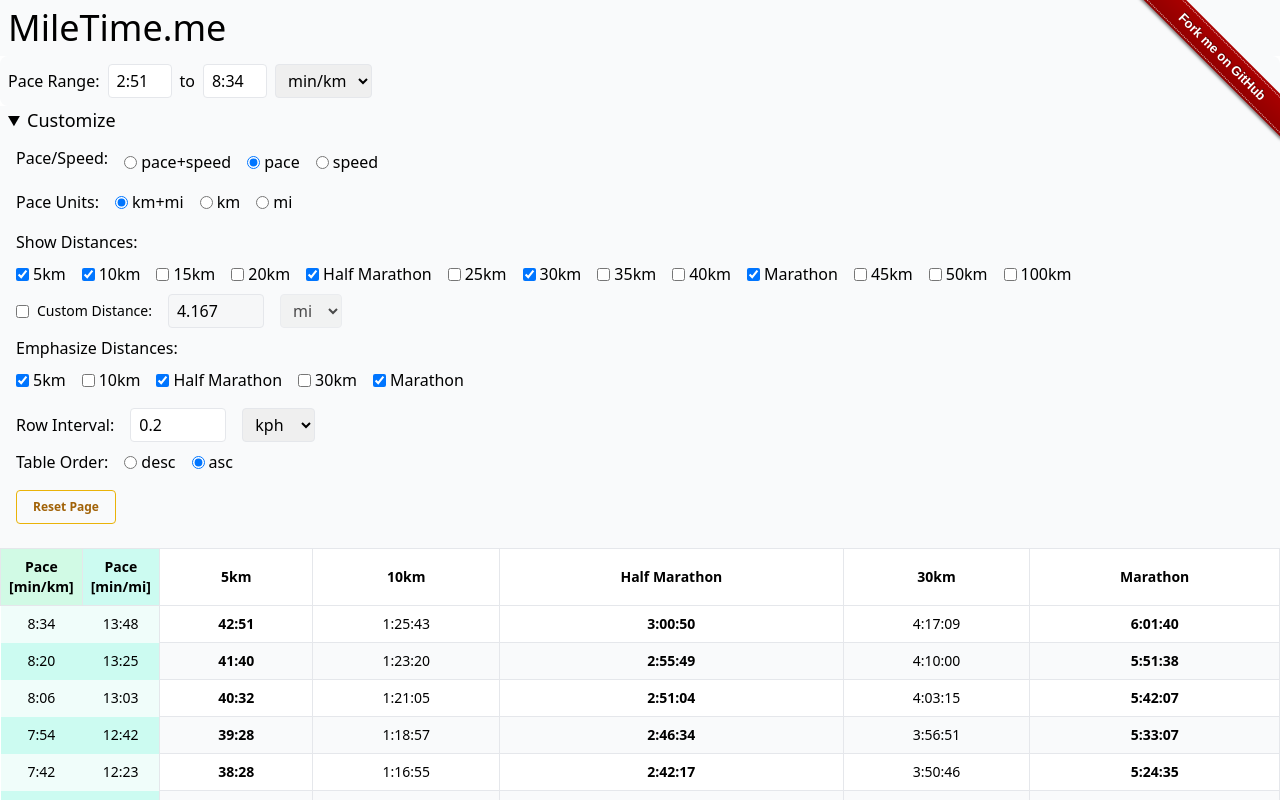
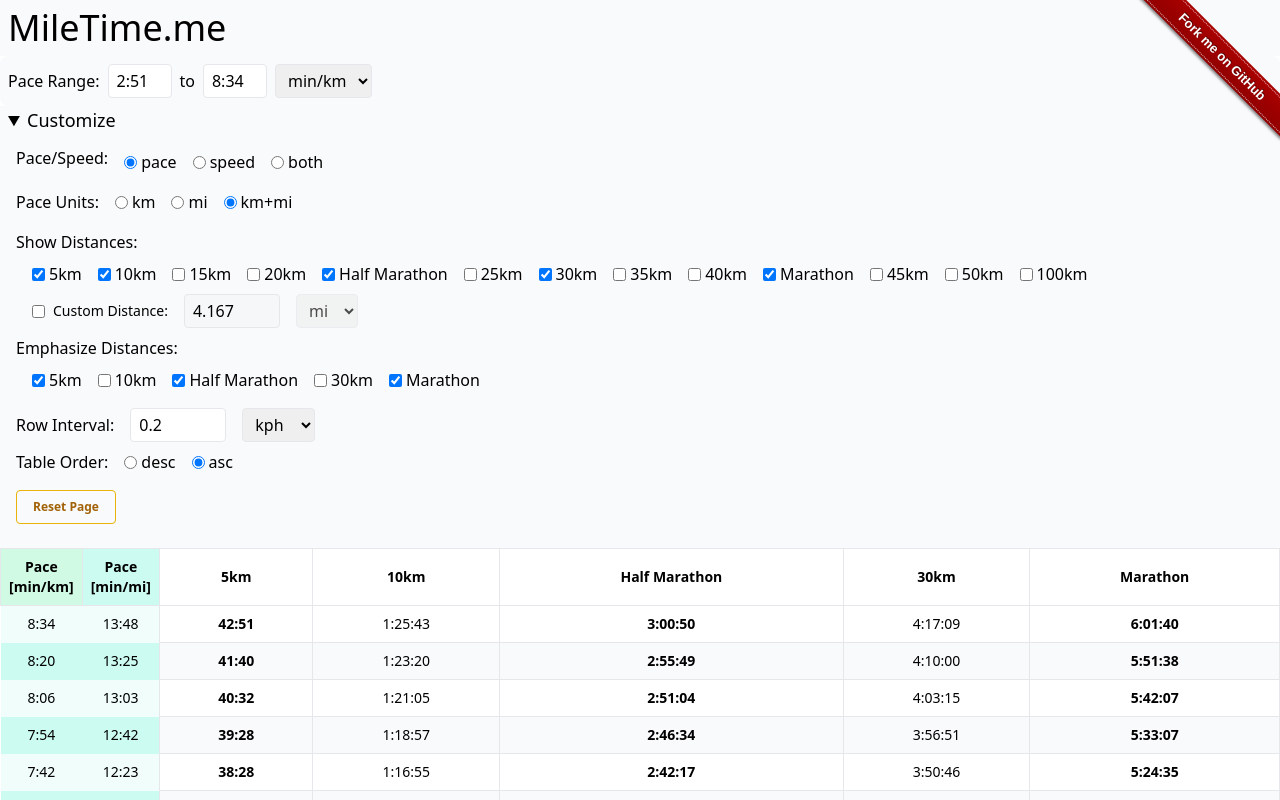
Before and after one commit to jkingsman/MileTime.me, a React (Vite) app: page / in a window 1280 px wide. Both pictures are taken after a click on the heading "Customize". Shown: the top 800 px of the page. Built offline with nearby package versions, Linux system fonts and the light colour scheme.

Commit message:
Indent config options and optimize option layout

```diff
--- a/src/components/pace-calculator.tsx
+++ b/src/components/pace-calculator.tsx
@@ -249,16 +249,6 @@
         <div className="mt-0 flex items-center gap-4 space-y-2 p-2">
           <label className="text-md font-medium">Pace/Speed:</label>
           <div className="flex flex-wrap items-center gap-4">
-            <label htmlFor="paceAndSpeed" className="flex items-center gap-1">
-              <input
-                id="paceAndSpeed"
-                type="radio"
-                value="both"
-                checked={paceDisplay === 'both'}
-                onChange={(e) => setPaceDisplay(e.target.value)}
-              />
-              pace+speed
-            </label>
             <label htmlFor="pace" className="flex items-center gap-1">
               <input
                 id="pace"
@@ -279,6 +269,16 @@
               />
               speed
             </label>
+            <label htmlFor="paceAndSpeed" className="flex items-center gap-1">
+              <input
+                id="paceAndSpeed"
+                type="radio"
+                value="both"
+                checked={paceDisplay === 'both'}
+                onChange={(e) => setPaceDisplay(e.target.value)}
+              />
+              both
+            </label>
           </div>
         </div>
 
@@ -286,16 +286,6 @@
         <div className="mt-0 flex items-center gap-4 p-2">
           <label className="text-md font-medium">Pace Units:</label>
           <div className="flex flex-wrap gap-4">
-            <label htmlFor="paceBoth" className="flex items-center gap-1">
-              <input
-                id="paceBoth"
-                type="radio"
-                value="both"
-                checked={paceDisplayUnit === 'both'}
-                onChange={(e) => setpaceDisplayUnit(e.target.value)}
-              />
-              km+mi
-            </label>
             <label htmlFor="paceKm" className="flex items-center gap-1">
               <input
                 id="paceKm"
@@ -316,13 +306,23 @@
               />
               mi
             </label>
+            <label htmlFor="paceBoth" className="flex items-center gap-1">
+              <input
+                id="paceBoth"
+                type="radio"
+                value="both"
+                checked={paceDisplayUnit === 'both'}
+                onChange={(e) => setpaceDisplayUnit(e.target.value)}
+              />
+              km+mi
+            </label>
           </div>
         </div>
 
         {/* Distance Selection */}
         <div className="mt-0 gap-4 space-y-2 p-2">
           <label className="text-md block font-medium">Show Distances:</label>
-          <div className="flex flex-wrap gap-4">
+          <div className="ml-4 flex flex-wrap gap-4">
             {STANDARD_DISTANCES.map((dist) => (
               <label key={dist.id} className="flex items-center gap-1">
                 <input
@@ -337,7 +337,7 @@
           </div>
 
           {/* Custom Distance */}
-          <div className="flex items-center gap-4">
+          <div className="ml-4 flex items-center gap-4">
             <label className="flex items-center gap-2">
               <input
                 aria-label="Custom distance enable"
@@ -387,7 +387,7 @@
           {/* Distance Emphasis */}
           <div className="space-y-2">
             <label className="text-md block font-medium">Emphasize Distances:</label>
-            <div className="flex flex-wrap gap-4">
+            <div className="ml-4 flex flex-wrap gap-4">
               {STANDARD_DISTANCES.filter((dist) => selectedDistances.has(dist.id)).map((dist) => (
                 <label key={dist.id} className="flex items-center gap-1">
                   <input
```
